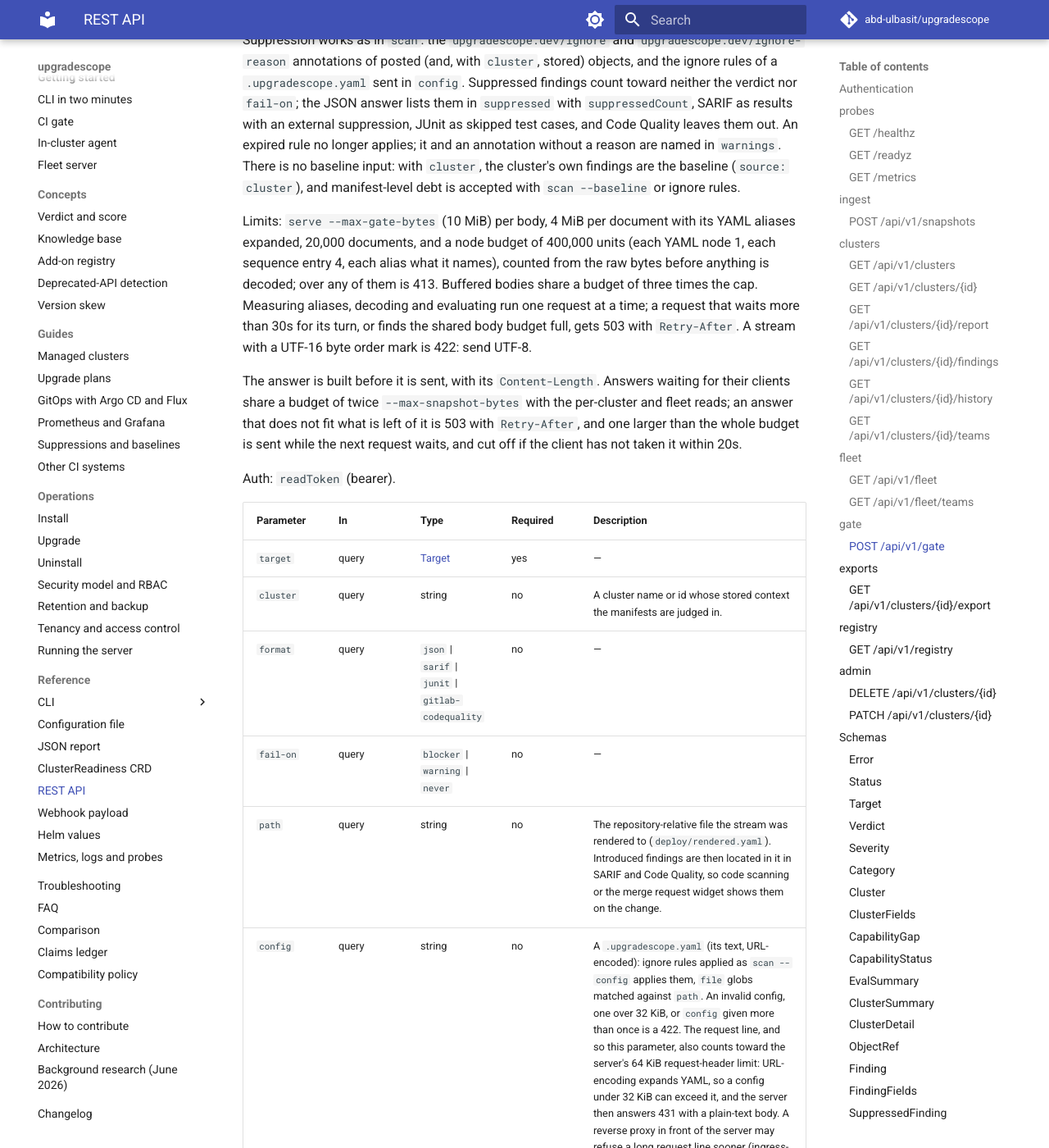
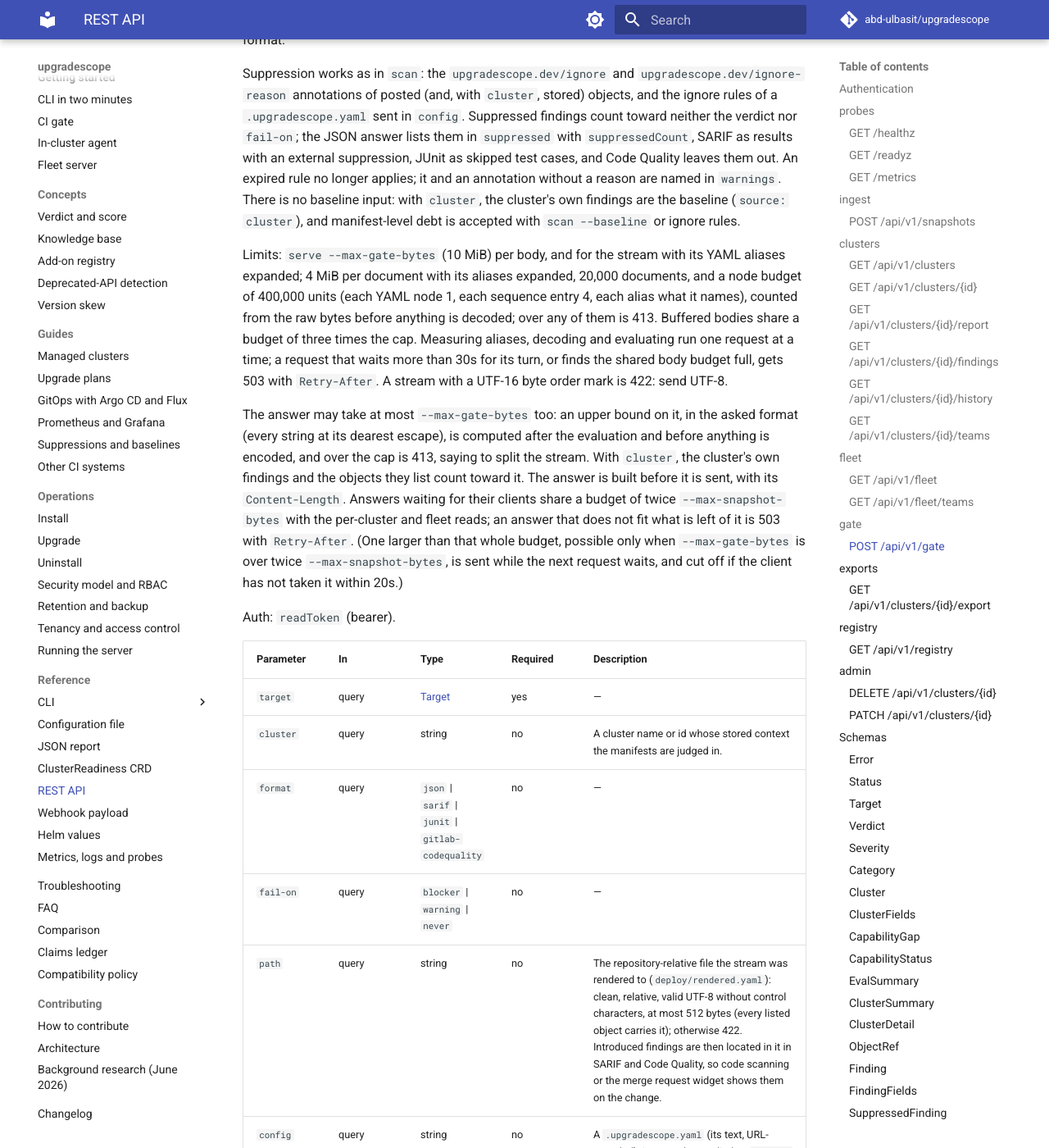
Before and after one commit to abd-ulbasit/upgradescope, an MkDocs documentation site: the page built from docs/reference/api.md, in a window 1280 px wide and 1400 px high, scrolled down 12666 px. Shown: the whole window at 82% size. Built offline with MkDocs 1.6.1 and Material for MkDocs 9.7.7, drawn with Linux system fonts in a browser that asks for light colours; comment, search, counter and statistics services are not loaded; some of the changed text lies outside the part shown.

Commit message:
fix(server): cap /history ?limit= at 1000; document the new API limits
?limit= took any positive integer, so the response grew with how long
the server had kept evaluations. The OpenAPI document and the API
reference now also list the /fleet ?targets= cap, the /gate ?path= and
answer limits, the stream's alias expansion cap and the 422 for a push
that is not UTF-8.

Refs #121

Co-Authored-By: Claude Fable 5 <noreply@anthropic.com>

```diff
--- a/docs/reference/api.md
+++ b/docs/reference/api.md
@@ -133,7 +133,7 @@ Request body (`application/json`): [PushRequest](#pushrequest)
 | 409 | `application/json` | [Error](#error) | An error. |
 | 413 | `application/json` | [Error](#error) | Over the byte cap (on the wire or after decompression) or over the node budget, before anything is decoded. |
 | 415 | `application/json` | [Error](#error) | An error. |
-| 422 | `application/json` | [Error](#error) | Not judgeable, refused before anything is written: invalid JSON or gzip, an envelope `schemaVersion` other than 1, no `clusterName`, a missing or `null` inventory, an inventory `schemaVersion` other than 1, or a `serverVersion` that is not a Kubernetes 1.x version. |
+| 422 | `application/json` | [Error](#error) | Not judgeable, refused before anything is written: invalid JSON or gzip, a body that is not valid UTF-8, an envelope `schemaVersion` other than 1, no `clusterName`, a missing or `null` inventory, an inventory `schemaVersion` other than 1, or a `serverVersion` that is not a Kubernetes 1.x version. |
 | 500 | `application/json` | [Error](#error) | An error. |
 | 503 | `application/json` | [Error](#error) | The shared body budget is full, or the push waited too long for its turn; retry after `Retry-After`. |
 
@@ -230,7 +230,7 @@ Auth: `readToken` (bearer).
 |---|---|---|---|---|
 | `id` | path | integer (int64) | yes | The cluster's numeric id (`id` in the cluster list). A non-integer is a 400. |
 | `target` | query | [Target](#target) | no | Target minor. Default, the next minor above the cluster's version. |
-| `limit` | query | integer | no | Most recent points to return. |
+| `limit` | query | integer | no | Most recent points to return, at most 1000. |
 
 | Status | Content type | Schema | Description |
 |---|---|---|---|
@@ -278,7 +278,7 @@ Auth: `readToken` (bearer).
 
 | Parameter | In | Type | Required | Description |
 |---|---|---|---|---|
-| `targets` | query | string | no | Comma-separated minors. Default: every cluster's next minor plus the `serve --targets` minors some cluster does not run yet. |
+| `targets` | query | string | no | Comma-separated minors, at most 16 distinct (more is 422). Default: every cluster's next minor plus the `serve --targets` minors some cluster does not run yet. |
 
 | Status | Content type | Schema | Description |
 |---|---|---|---|
@@ -353,24 +353,31 @@ no baseline input: with `cluster`, the cluster's own findings are
 the baseline (`source: cluster`), and manifest-level debt is
 accepted with `scan --baseline` or ignore rules.
 
-Limits: `serve --max-gate-bytes` (10 MiB) per body, 4 MiB per
-document with its YAML aliases expanded, 20,000 documents, and a
-node budget of 400,000 units (each YAML node 1, each sequence
-entry 4, each alias what it names), counted from the raw bytes
-before anything is decoded; over any of them is 413. Buffered
-bodies share a budget of three times the cap. Measuring aliases,
-decoding and evaluating run one request at a time; a request that
-waits more than 30s for its turn, or finds the shared body budget
-full, gets 503 with `Retry-After`. A stream with a UTF-16 byte
-order mark is 422: send UTF-8.
+Limits: `serve --max-gate-bytes` (10 MiB) per body, and for the
+stream with its YAML aliases expanded; 4 MiB per document with its
+aliases expanded, 20,000 documents, and a node budget of 400,000
+units (each YAML node 1, each sequence entry 4, each alias what it
+names), counted from the raw bytes before anything is decoded;
+over any of them is 413. Buffered bodies share a budget of three
+times the cap. Measuring aliases, decoding and evaluating run one
+request at a time; a request that waits more than 30s for its
+turn, or finds the shared body budget full, gets 503 with
+`Retry-After`. A stream with a UTF-16 byte order mark is 422: send
+UTF-8.
 
-The answer is built before it is sent, with its `Content-Length`.
-Answers waiting for their clients share a budget of twice
-`--max-snapshot-bytes` with the per-cluster and fleet reads; an
-answer that does not fit what is left of it is 503 with
-`Retry-After`, and one larger than the whole budget is sent while
-the next request waits, and cut off if the client has not taken it
-within 20s.
+The answer may take at most `--max-gate-bytes` too: an upper bound
+on it, in the asked format (every string at its dearest escape),
+is computed after the evaluation and before anything is encoded,
+and over the cap is 413, saying to split the stream. With
+`cluster`, the cluster's own findings and the objects they list
+count toward it. The answer is built before it is sent, with its
+`Content-Length`. Answers waiting for their clients share a budget
+of twice `--max-snapshot-bytes` with the per-cluster and fleet
+reads; an answer that does not fit what is left of it is 503 with
+`Retry-After`. (One larger than that whole budget, possible only
+when `--max-gate-bytes` is over twice `--max-snapshot-bytes`, is
+sent while the next request waits, and cut off if the client has
+not taken it within 20s.)
 
 Auth: `readToken` (bearer).
 
@@ -380,7 +387,7 @@ Auth: `readToken` (bearer).
 | `cluster` | query | string | no | A cluster name or id whose stored context the manifests are judged in. |
 | `format` | query | `json` \| `sarif` \| `junit` \| `gitlab-codequality` | no | — |
 | `fail-on` | query | `blocker` \| `warning` \| `never` | no | — |
-| `path` | query | string | no | The repository-relative file the stream was rendered to (`deploy/rendered.yaml`). Introduced findings are then located in it in SARIF and Code Quality, so code scanning or the merge request widget shows them on the change. |
+| `path` | query | string | no | The repository-relative file the stream was rendered to (`deploy/rendered.yaml`): clean, relative, valid UTF-8 without control characters, at most 512 bytes (every listed object carries it); otherwise 422. Introduced findings are then located in it in SARIF and Code Quality, so code scanning or the merge request widget shows them on the change. |
 | `config` | query | string | no | A `.upgradescope.yaml` (its text, URL-encoded): ignore rules applied as `scan --config` applies them, `file` globs matched against `path`. An invalid config, one over 32 KiB, or `config` given more than once is a 422. The request line, and so this parameter, also counts toward the server's 64 KiB request-header limit: URL-encoding expands YAML, so a config under 32 KiB can exceed it, and the server then answers 431 with a plain-text body. A reverse proxy in front of the server may refuse a long request line sooner (ingress-nginx's default answers 414 above 8 KiB). |
 
 Request body (`application/x-yaml`): string
@@ -399,7 +406,7 @@ Request body (`application/json`): string
 | 401 | `application/json` | [Error](#error) | An error. |
 | 404 | `application/json` | [Error](#error) | An error. |
 | 408 | `application/json` | [Error](#error) | The body did not arrive within the server's read timeout (60s for `serve`). |
-| 413 | `application/json` | [Error](#error) | Over the byte cap, the per-document size (aliases expanded), the document count or the node budget; the message says which, and to split the stream. |
+| 413 | `application/json` | [Error](#error) | Over the byte cap (for the body, or for the stream with its aliases expanded), the per-document size (aliases expanded), the document count, the node budget, or the answer's bound; the message says which, and to split the stream. |
 | 415 | `application/json` | [Error](#error) | An error. |
 | 503 | `application/json` | [Error](#error) | The shared body budget is full, the request waited more than 30s for its turn, or the answers waiting for their clients leave no room for this one; retry after `Retry-After`. |
 
```
Also changed, not shown: 3 other files.
